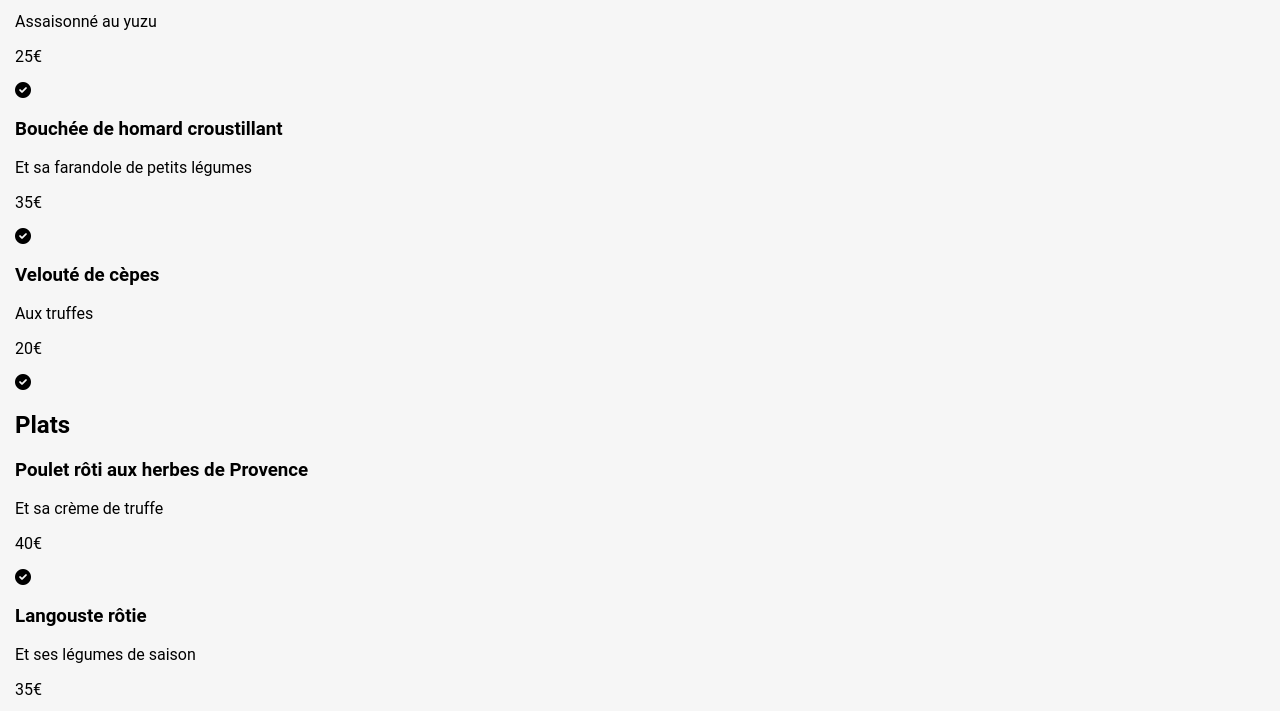
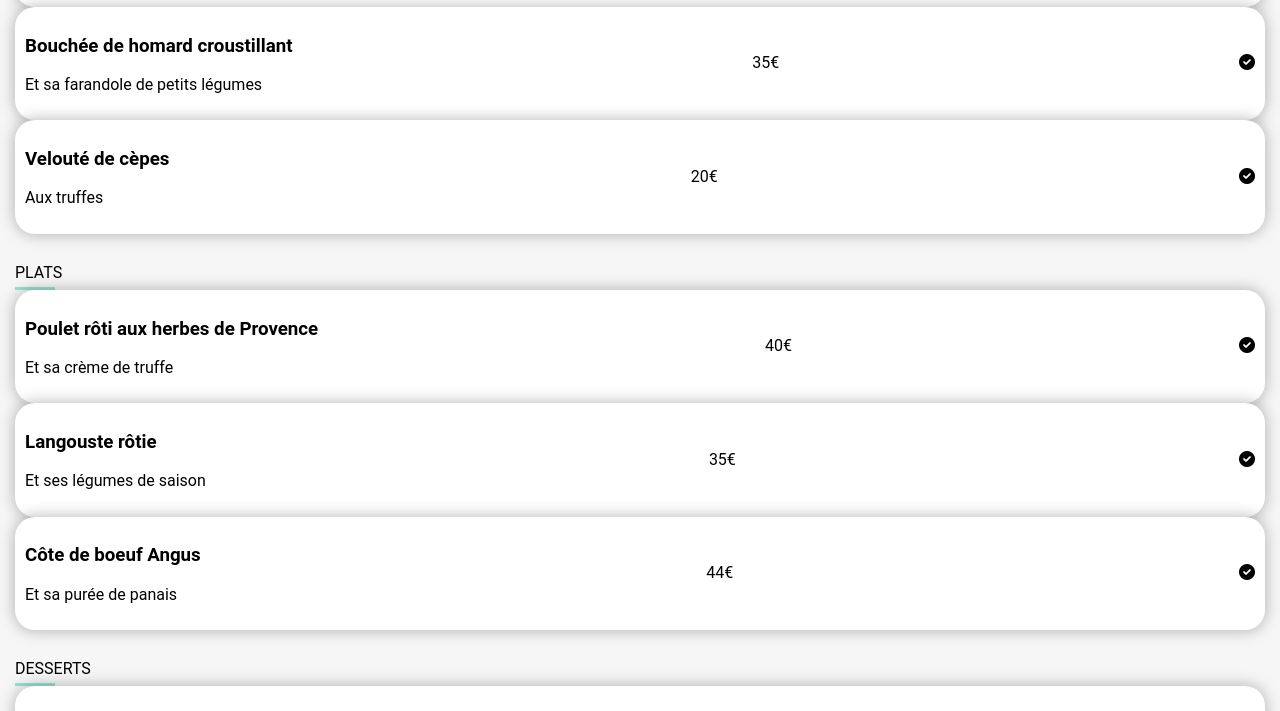
Before and after one commit to VGrolleau/VirginieGrolleau_3_02032022, a website: page menu-delice.html in a window 1280 px wide. Shown: the part 446-1157 px from the top of the page. Drawn offline with Linux system fonts and the light colour scheme; a web font is replaced by a local one.

Commit message:
Finish style dishes-list__ttl and dishes-list__line + Make translate dish

```diff
--- a/menu-delice.html
+++ b/menu-delice.html
@@ -25,7 +25,7 @@
 </head>
 
 <body>
-    <header class="header">
+    <header class="header header-menu">
         <a href="index.html" class="header__previous"><i class="fa-solid fa-arrow-left"></i></a>
         <img src="public/img/logo/ohmyfood@2x.svg" alt="Logo Ohmyfood" class="header__logo">
     </header>
@@ -46,6 +46,8 @@
 
             <div class="dishes-list">
                 <h2 class="dishes-list__ttl">Entrées</h2>
+
+                <div class="dishes-list__line"></div>
 
                 <div class="dish">
                     <div class="dish-name">
@@ -99,6 +101,8 @@
             <div class="dishes-list">
                 <h2 class="dishes-list__ttl">Plats</h2>
 
+                <div class="dishes-list__line"></div>
+
                 <div class="dish">
                     <div class="dish-name">
                         <h3 class="dish-name__ttl">Poulet rôti aux herbes de Provence</h3>
@@ -150,6 +154,8 @@
 
             <div class="dishes-list">
                 <h2 class="dishes-list__ttl">Desserts</h2>
+
+                <div class="dishes-list__line"></div>
 
                 <div class="dish">
                     <div class="dish-name">
--- a/public/css/style.css
+++ b/public/css/style.css
@@ -7,6 +7,14 @@
   }
   100% {
     transform: scale(0.9);
+  }
+}
+@keyframes translate-top {
+  from {
+    transform: translateY(50px);
+  }
+  to {
+    transform: translateY(0);
   }
 }
 * {
@@ -99,10 +107,17 @@ a {
   position: absolute;
   left: 20px;
 }
+.header-menu {
+  position: fixed;
+  width: calc(100% - 40px);
+}
 
 .footer {
   background-color: #353535;
   padding: 30px 20px;
+  position: absolute;
+  left: 0;
+  right: 0;
 }
 .footer__ttl {
   margin: 0 0 20px;
@@ -285,6 +300,8 @@ a {
   width: 100%;
   height: 250px;
   object-fit: cover;
+  position: fixed;
+  top: 64px;
 }
 
 .meals {
@@ -292,7 +309,8 @@ a {
   background-color: #F6F6F6;
   padding: 30px 15px;
   position: relative;
-  top: -30px;
+  top: 220px;
+  margin-bottom: 220px;
 }
 .meals-header {
   display: flex;
@@ -338,5 +356,35 @@ a {
   background-clip: text;
   background-image: linear-gradient(to top left, #9256dcd8 0.5%, #FF79DA 100%);
 }
+.meals .dishes-list {
+  margin-top: 30px;
+}
+.meals .dishes-list__ttl {
+  font-weight: 400;
+  font-size: 1em;
+  text-transform: uppercase;
+  margin: 0;
+}
+.meals .dishes-list__line {
+  width: 40px;
+  height: 3px;
+  background-color: #99E2D0;
+  margin-top: 5px;
+}
+.meals .dishes-list .dish {
+  display: flex;
+  justify-content: space-between;
+  align-items: center;
+  padding: 10px;
+  border-radius: 20px;
+  background-color: #fff;
+  box-shadow: 0 0 1em rgba(0, 0, 0, 0.3);
+  transition: box-shadow 0.3s ease-out;
+  animation: translate-top 1s ease-out;
+}
+.meals .dishes-list .dish:hover {
+  box-shadow: 0 0 1em rgba(0, 0, 0, 0.7);
+  transition: box-shadow 0.3s ease-out;
+}
 
 /*# sourceMappingURL=style.css.map */
```
Also changed, not shown: menu-francaise.html (+7 -1 lines), menu-note.html (+7 -1 lines), menu-palette.html (+7 -1 lines), 1 other file.
